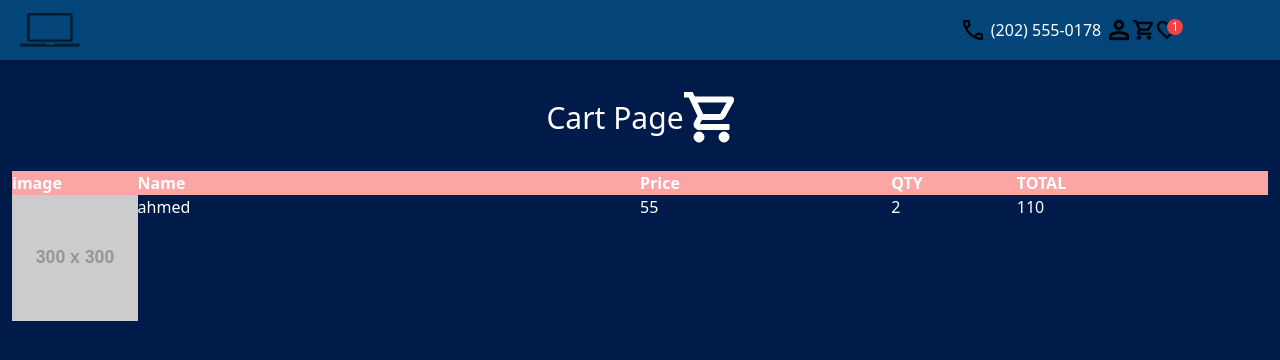
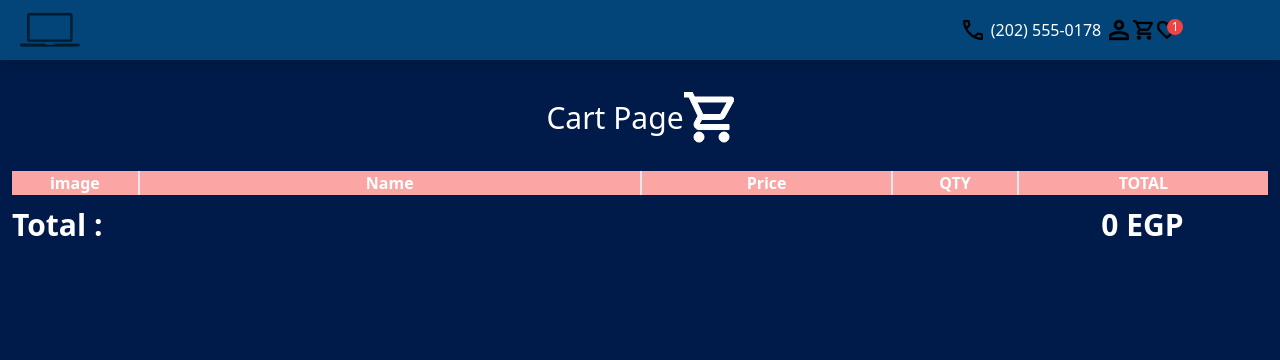
Before and after one commit to AhmedElgafy/e-commerce-project, a Next.js app in the folder app/my-app/: page /cart in a window 1280 px wide. Shown: the top 360 px of the page. Built offline with nearby package versions, Linux system fonts and the light colour scheme.

Commit message:
create a cart page

```diff
--- a/app/my-app/app/api/getAllProduct.tsx
+++ b/app/my-app/app/api/getAllProduct.tsx
@@ -1,6 +1,6 @@
 export async function getAllProduct() {
   try {
-    console.log(process.env.SERVER);
+    // console.log(process.env.SERVER);
     const res = await fetch(process.env.SERVER + "/allcardsitems" || "");
     if (res.ok) {
       const body = await res.json();
--- a/app/my-app/app/cart/cartItem.tsx
+++ b/app/my-app/app/cart/cartItem.tsx
@@ -1,21 +1,109 @@
-import React from "react";
+"use client";
+
+import { useDispatch, useSelector } from "react-redux";
+import { RootState } from "../store";
+import CardImage from "../components/CardImage";
+import removeEGP from "../components/removerEGP";
+import { useEffect, useState } from "react";
+import { updateCountOfCartById } from "../store/reducers/shoppingCart";
+
 interface CartItemProps {
   id: string;
   name: string;
   price: string;
   qty: number;
-  total: number;
+  // key: number;
 }
-const CartItem = ({ name, price, qty, total }: CartItemProps) => {
+const CartItem = ({ id, name, price, qty }: CartItemProps) => {
+  // const [count, setCount] = useState(qty);
+
+  const dispatch = useDispatch();
   return (
     <>
-      <img className="w-[10%] " src="https://dummyimage.com/300" alt="" />
-      <h3 className="w-[40%]">{name}</h3>
-      <h3 className="w-[20%]">{price}</h3>
-      <h3 className="w-[10%]">{qty}</h3>
-      <h3 className="w-[20%]">{total}</h3>
+      <div
+        // key={key}
+        className="flex justify-between items-center border-b-2 h-28 overflow-hidden "
+      >
+        <div className="w-[10%]  ">
+          <CardImage id={id} />
+        </div>
+        {/* <img className="w-[10%] " src="https://dummyimage.com/300" alt="" /> */}
+        <h3 className="w-[40%] border-l-2 pl-2 h-full flex items-center">
+          {name}
+        </h3>
+        <h3 className="w-[20%]  border-l-2 h-full flex items-center justify-center">
+          {price}
+        </h3>
+        <div className="w-[10%] border-l-2 h-full flex items-center justify-center">
+          <div className="flex gap-3 items-center">
+            <div
+              onClick={() => {
+                const count2 = qty - 1 != 0 ? qty - 1 : 1;
+                dispatch(updateCountOfCartById({ id, count2 }));
+              }}
+              className="bg-slate-300 cursor-pointer text-black
+              rounded-full w-[1.2rem] h-[1.2rem]  flex items-center justify-center"
+            >
+              -
+            </div>
+            <h3 className="">{qty}</h3>
+            <div
+              onClick={() => {
+                const count2 = qty + 1;
+                dispatch(updateCountOfCartById({ id, count2 }));
+              }}
+              className=" bg-slate-300 cursor-pointer text-black
+               rounded-full w-[1.2rem] h-[1.2rem]  flex items-center justify-center"
+            >
+              +
+            </div>
+          </div>
+        </div>
+        <h3 className="w-[20%] border-x-2 h-full flex items-center justify-center">
+          {removeEGP(price) * qty + "  EGP"}
+        </h3>
+      </div>
+    </>
+  );
+};
+const CartItems = () => {
+  const cartItems = useSelector((state: RootState) => state.shoppingCart.value);
+  const [total, setTotal] = useState(0);
+  useEffect(() => {
+    console.log("cartItems updated");
+    let total2 = 0;
+    cartItems.map(
+      (ele) =>
+        (total2 = Number(ele.count) * removeEGP(ele.price || "0") + total2)
+    );
+    setTotal(total2);
+  }, [cartItems]);
+  return (
+    <>
+      <div className="flex  flex-col ">
+        {cartItems.map((ele, index) => {
+          return (
+            <div key={index}>
+              <CartItem
+                // key={index}
+                name={ele.name || ""}
+                price={ele.price || ""}
+                id={ele._id}
+                qty={Number(ele.count) || 0}
+              />
+            </div>
+          );
+        })}
+        <div className="flex font-semibold mt-3 text-3xl justify-between">
+          <h1>Total :</h1>
+          <h1 className="w-[20%] text-center">
+            {total}
+            <span> EGP</span>
+          </h1>
+        </div>
+      </div>
     </>
   );
 };
 
-export default CartItem;
+export default CartItems;
--- a/app/my-app/app/cart/page.tsx
+++ b/app/my-app/app/cart/page.tsx
@@ -1,26 +1,24 @@
 import CartImage from "./cartImage";
-import CartItem from "./cartItem";
+import CartItems from "./cartItem";
 
 const CartPage = () => {
   return (
     <>
-      <div className="flex p-3 flex-col ">
+      <div className="flex p-3 flex-col">
         <div className="flex mx-auto py-5">
-          <h1 className="m-auto items-center text-3xl align-middle ">
+          <h1 className="m-auto items-center  text-3xl align-middle ">
             Cart Page
           </h1>
           <CartImage />
         </div>
-        <div className="flex justify-between font-bold mt-2">
-          <h1 className="w-[10%] bg-red-300">image</h1>
-          <h1 className="w-[40%] bg-red-300">Name</h1>
-          <h1 className="w-[20%] bg-red-300">Price</h1>
-          <h1 className="w-[10%] bg-red-300">QTY</h1>
-          <h1 className="w-[20%] bg-red-300">TOTAL</h1>
+        <div className="flex justify-between   font-bold mt-2">
+          <h1 className="w-[10%]  text-center bg-red-300 ">image</h1>
+          <h1 className="w-[40%] border-l-2 text-center  bg-red-300">Name</h1>
+          <h1 className="w-[20%] border-l-2 text-center bg-red-300">Price</h1>
+          <h1 className="w-[10%] border-l-2 text-center bg-red-300">QTY</h1>
+          <h1 className="w-[20%] border-l-2 text-center bg-red-300">TOTAL</h1>
         </div>
-        <div className="flex justify-between ">
-          <CartItem name="ahmed" price="55" id="123" qty={2} total={55 * 2} />
-        </div>
+        <CartItems />
       </div>
     </>
   );
--- a/app/my-app/app/components/Card.tsx
+++ b/app/my-app/app/components/Card.tsx
@@ -21,7 +21,7 @@ const ProductCard = async ({ product }: ProductCardProps) => {
   const [selected, setSelected] = useState<boolean>(false);
   const dispatch = useDispatch();
   const x: CartProduct = {
-    count: 0,
+    count: 1,
     _id: product._id,
     name: product.name,
     price: product.price,
@@ -44,7 +44,9 @@ const ProductCard = async ({ product }: ProductCardProps) => {
         key={product._id}
       >
         <Link href={`/product/${product._id}`} scroll={false} passHref>
-          <CardImage id={product._id} />
+          <div className="h-[200px] overflow-hidden">
+            <CardImage id={product._id} />
+          </div>
         </Link>
         <div className="p-4 cursor-pointer">
           <Link href={`/product/${product._id}`} scroll={false} passHref>
--- a/app/my-app/app/components/CardImage.tsx
+++ b/app/my-app/app/components/CardImage.tsx
@@ -25,7 +25,7 @@ const CardImage = ({ id }: ImageProps) => {
               hover:scale-125 transition-all"
         />
       ) : (
-        <div className=" relative h-[180px] w-full bg-slate-400">
+        <div className=" relative h-full w-full bg-slate-400">
           <div
             className="absolute bg-black w-[100%] h-[50%]
           translate-y-[50%] blur-lg animate-pulse"
--- a/app/my-app/app/components/header.tsx
+++ b/app/my-app/app/components/header.tsx
@@ -24,7 +24,10 @@ const Header = () => {
   };
   return (
     <>
-      <div className=" sticky bg-[#034579] shadow-lg col-span-7 justify-between flex  flex-wrap px-5 ">
+      <div
+        className=" sticky top-0 z-50 bg-[#034579] shadow-lg
+       col-span-7 justify-between flex   flex-wrap px-5 "
+      >
         {/* Logo */}
         <div className="flex items-center hover:filter transition-all hover:invert flex-none w-[60px] ">
           {/* <Link href={process.env.NEXT_PUBLIC_HOST || ""}> */}
--- /dev/null
+++ b/app/my-app/app/components/removerEGP.ts
@@ -0,0 +1,7 @@
+import React from "react";
+export default function removeEGP(text: string) {
+  // Use the replace function to replace "EGP" with an empty string
+  const textWithoutEGP = text.replace(/EGP/gi, ""); // 'gi' flag makes it case-insensitive
+
+  return Number(textWithoutEGP);
+}
--- a/app/my-app/app/globals.css
+++ b/app/my-app/app/globals.css
@@ -1,13 +1,24 @@
 @tailwind base;
 @tailwind components;
 @tailwind utilities;
-.scrollable-div {
+/* .scrollable-div {
 }
 .scrollable-div::-webkit-scrollbar {
-  /* position: absolute;
-  left: 0; */
-  width: 5px; /* Set the width of the scrollbar */
-  background-color: #f5f5f5; /* Set the background color of the scrollbar */
   position: absolute;
   left: 0;
+  width: 5px;
+  background-color: #f5f5f5;
+  position: absolute;
+  left: 0;
+} */
+*::-webkit-scrollbar {
+  width: 0.5rem;
 }
+*::-webkit-scrollbar-track {
+  box-shadow: inset 0 0 6px rgba(0, 0, 0, 0.3);
+}
+*::-webkit-scrollbar-thumb {
+  height: 1rem;
+  background-color: darkgrey;
+  outline: 1px solid slategrey;
+}
--- a/app/my-app/app/store/reducers/shoppingCart.ts
+++ b/app/my-app/app/store/reducers/shoppingCart.ts
@@ -27,7 +27,21 @@ const productSlice = createSlice({
     removeFromCartById: (state, action: PayloadAction<string>) => {
       state.value = state.value.filter((ele) => ele._id != action.payload);
     },
+    updateCountOfCartById: (
+      state,
+      action: PayloadAction<{ id: string; count2: number }>
+    ) => {
+      const newOne = state.value.filter((ele) => {
+        if (ele._id == action.payload.id) {
+          ele.count = action.payload.count2;
+        }
+        return ele;
+      });
+      state.value = newOne;
+      // return(...state,)
+    },
   },
 });
-export const { addToTheCart, removeFromCartById } = productSlice.actions;
+export const { addToTheCart, removeFromCartById, updateCountOfCartById } =
+  productSlice.actions;
 export default productSlice.reducer;
```
Also changed, not shown: app/my-app/app/components/cart.tsx (+31 -22 lines).
